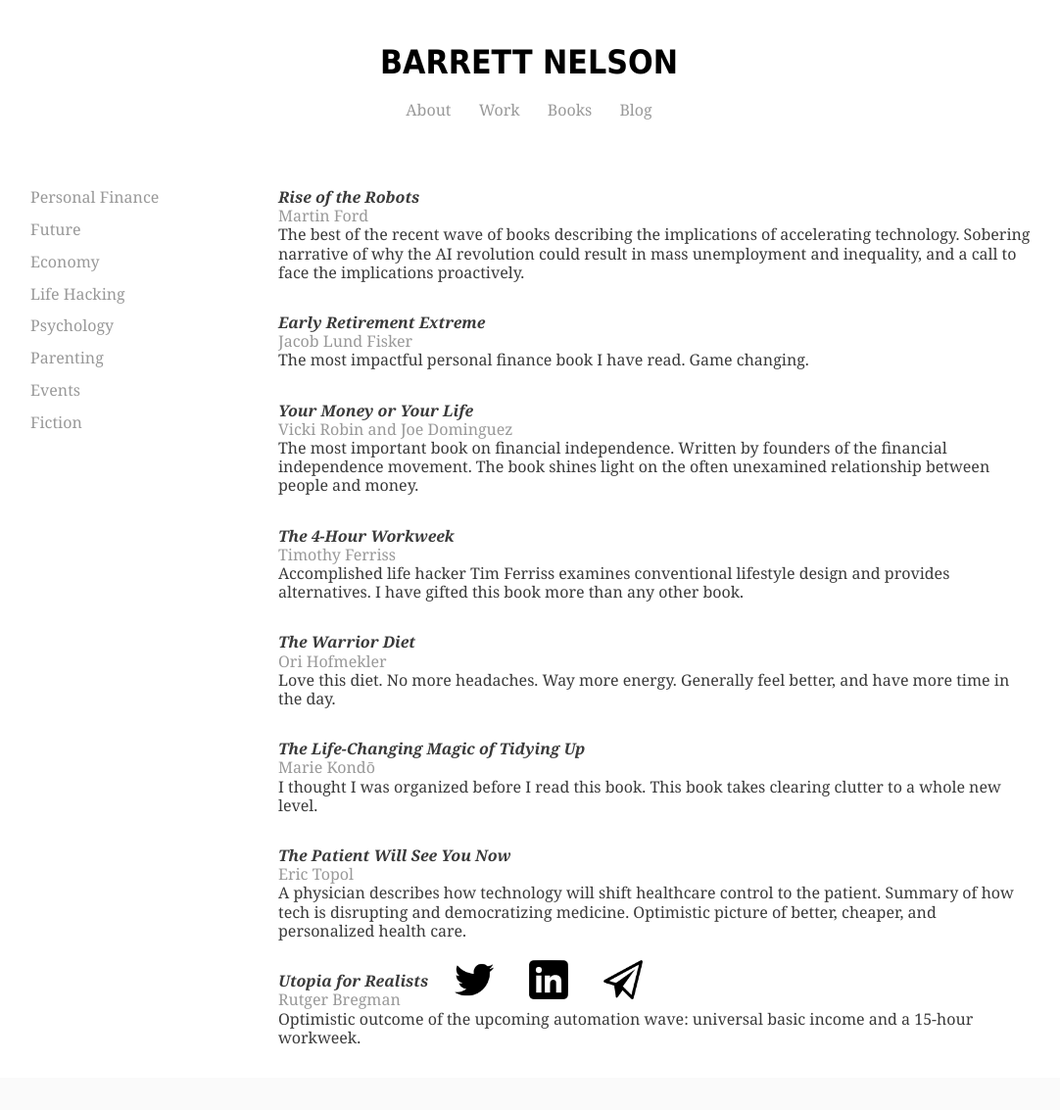
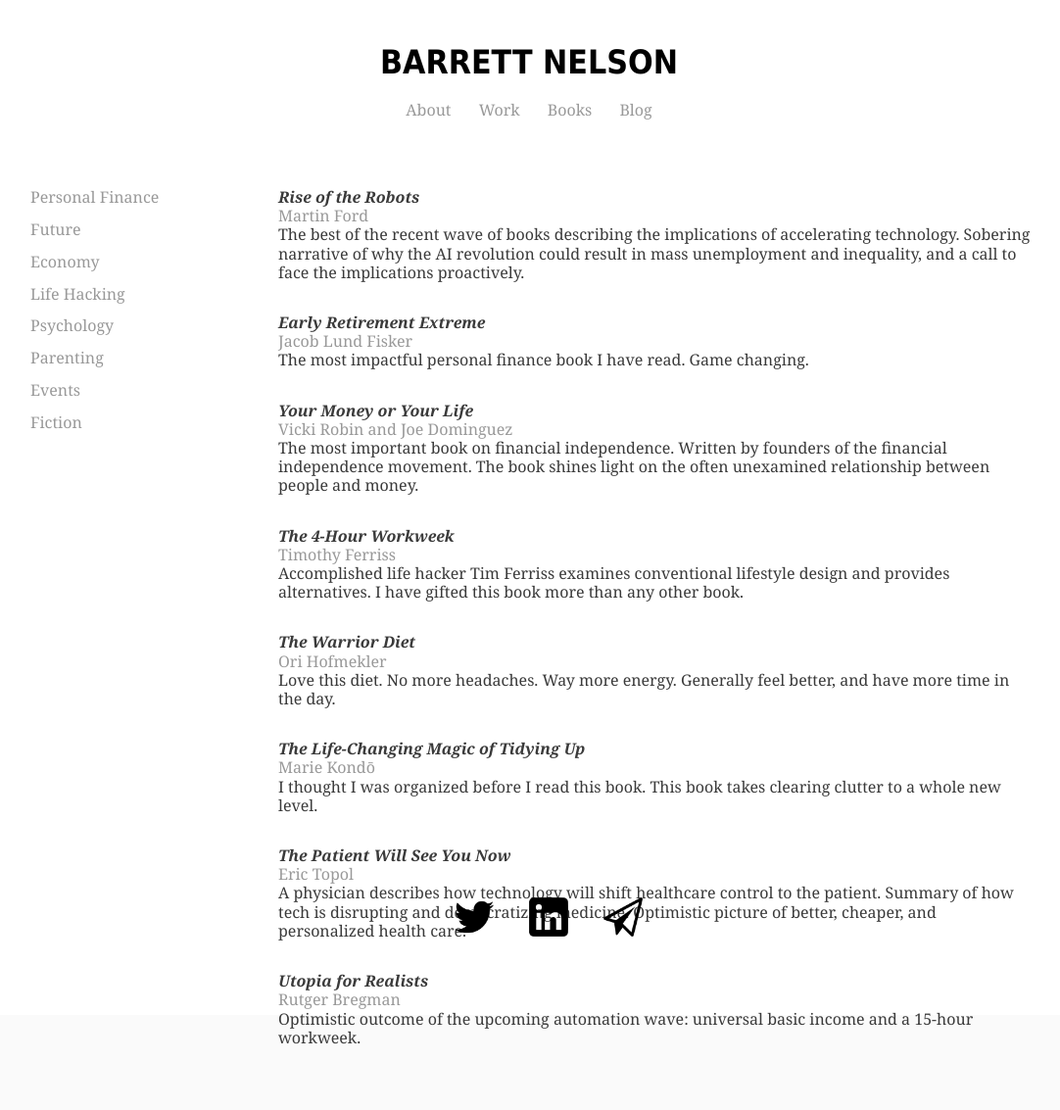
Before and after one commit to bstnel/bstnel.github.io, a Jekyll site: the page books/index.html, which Jekyll copies as it is, in a window 1280 px wide. Shown: the whole page at 98% size, without its empty margins (100-1182 px from the left). Built offline with Jekyll 4.4.1, drawn with Linux system fonts in a browser that asks for light colours.

Commit message:
Update main.css

```diff
--- a/css/main.css
+++ b/css/main.css
@@ -52,7 +52,7 @@
     }
 .books{
       width: 60%;
-      padding: 0 30% 5%;
+      padding: 0 30%;
       padding-bottom: 3em;
       line-height: 120%;
       }
@@ -164,6 +164,6 @@
     display: inline-block;
     color: #999999;
     text-align: center;
-    padding: 5em 1em 5em 1em;
+    padding: 1em 1em 5em 1em;
     text-decoration: none;
 }
```
